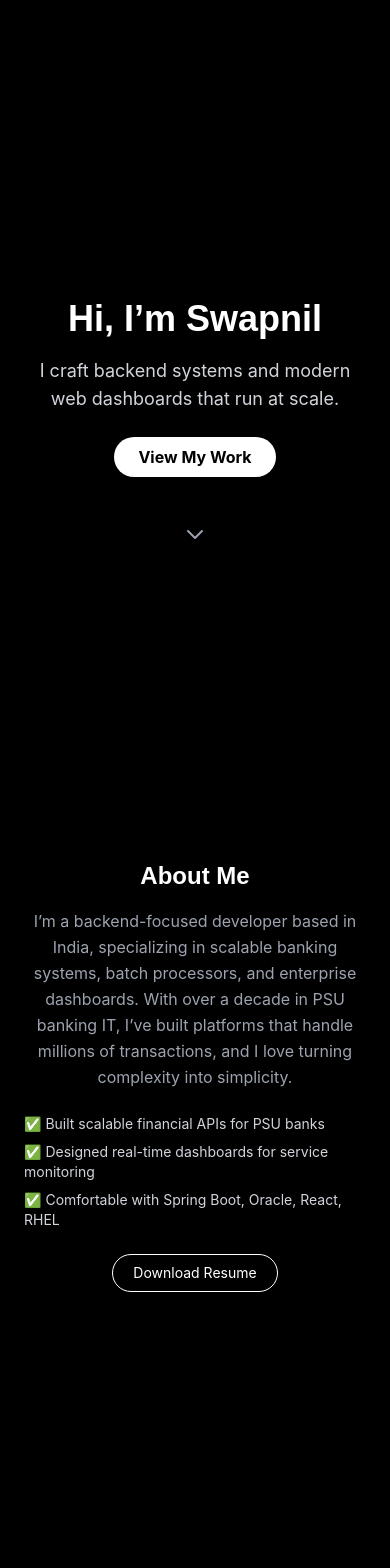
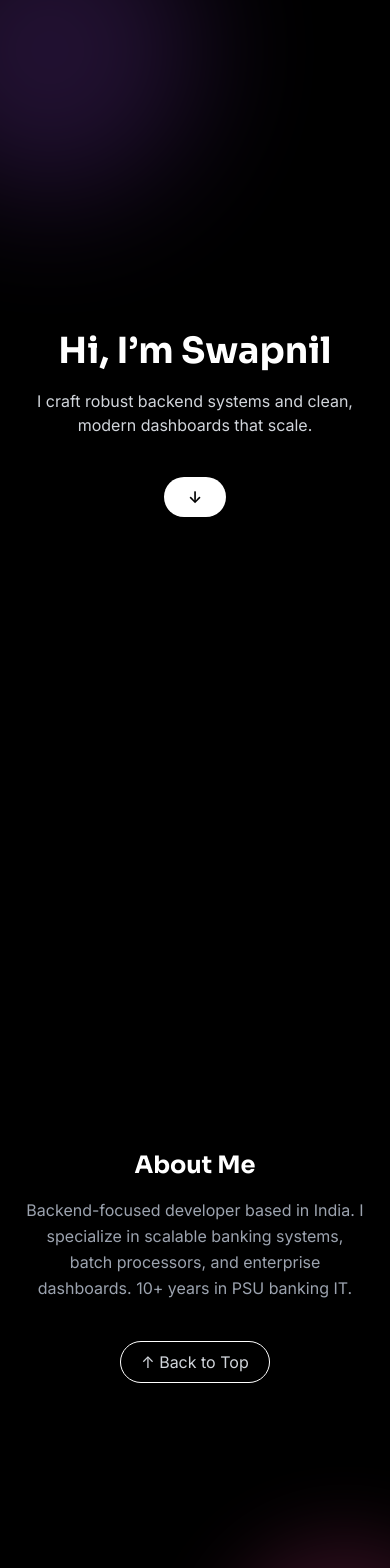
Before and after one commit to swapniljadav/darkfolio, a Next.js app: page / in a window 390 px wide. Shown: the top 1568 px of the page. Before the commit the page ends 1292 px from the top, so only its background shows below. Built offline with nearby package versions, Linux system fonts and the light colour scheme.

Commit message:
Update with blobs and animations

```diff
--- a/src/app/globals.css
+++ b/src/app/globals.css
@@ -12,3 +12,11 @@ html, body {
 html {
   scroll-behavior: smooth;
 }
+
+html,
+body {
+  padding: 0;
+  margin: 0;
+  scroll-behavior: smooth;
+  height: 100%;
+}
--- a/src/app/layout.tsx
+++ b/src/app/layout.tsx
@@ -1,9 +1,19 @@
 import './globals.css';
-import type { Metadata } from 'next';
+import { Inter, Sora } from 'next/font/google';
 
-export const metadata: Metadata = {
-  title: 'darkfolio',
-  description: 'Personal portfolio of Swapnil Jadav',
+const inter = Inter({
+  subsets: ['latin'],
+  variable: '--font-inter',
+});
+
+const sora = Sora({
+  subsets: ['latin'],
+  variable: '--font-sora',
+});
+
+export const metadata = {
+  title: 'Darkfolio - Swapnil Jadav',
+  description: 'Portfolio of a backend-focused engineer',
 };
 
 export default function RootLayout({
@@ -12,8 +22,8 @@ export default function RootLayout({
   children: React.ReactNode;
 }) {
   return (
-    <html lang="en" className="dark">
-      <body className="bg-black text-white antialiased">{children}</body>
+    <html lang="en" className={`${inter.variable} ${sora.variable}`}>
+      <body className="bg-black text-white font-inter">{children}</body>
     </html>
   );
 }
--- a/src/app/page.tsx
+++ b/src/app/page.tsx
@@ -1,62 +1,89 @@
 'use client';
 
+import { useRef } from 'react';
+import { motion } from 'framer-motion';
 import FadeInWhenVisible from '@/components/FadeInWhenVisible';
 
 export default function Home() {
+  const aboutRef = useRef<HTMLDivElement>(null);
+
+  const scrollToAbout = () => {
+    aboutRef.current?.scrollIntoView({ behavior: 'smooth' });
+  };
+
+  const scrollToTop = () => {
+    window.scrollTo({ top: 0, behavior: 'smooth' });
+  };
+
   return (
-    <main className="min-h-screen bg-black text-white flex flex-col items-center px-6">
-      {/* Hero Section */}
-      <FadeInWhenVisible>
-      <section className="flex flex-col justify-center items-center text-center min-h-screen">
-          <h1 className="text-4xl font-bold font-sora leading-tight sm:text-5xl md:text-6xl">
+    <main className="relative overflow-x-hidden bg-black text-white">
+      {/* Gradient Background Blobs */}
+      <div className="absolute top-[-100px] left-[-100px] w-[300px] h-[300px] bg-purple-500 rounded-full blur-3xl opacity-20 z-0" />
+      <div className="absolute bottom-[-100px] right-[-80px] w-[250px] h-[250px] bg-pink-500 rounded-full blur-2xl opacity-20 z-0" />
+
+      {/* Content Wrapper */}
+      <div className="relative z-10">
+
+        {/* HERO SECTION */}
+        <section className="h-screen w-full flex flex-col justify-center items-center text-center px-6">
+          <motion.h1
+            initial={{ opacity: 0, y: 40 }}
+            animate={{ opacity: 1, y: 0 }}
+            transition={{ duration: 1, ease: [0.22, 1, 0.36, 1] }}
+            className="text-4xl sm:text-5xl md:text-6xl font-sora font-bold leading-tight"
+          >
             Hi, I’m Swapnil
-          </h1>
-          <p className="text-lg font-inter mt-4 text-gray-300 sm:text-xl md:text-2xl">
-            I craft backend systems and modern web dashboards that run at scale.
-          </p>
-          <div className="mt-6">
-            <button className="bg-white text-black font-bold font-inter px-6 py-2 rounded-full hover:bg-gray-200 transition">
-              View My Work
+          </motion.h1>
+
+          <motion.p
+            initial={{ opacity: 0, y: 30 }}
+            animate={{ opacity: 1, y: 0 }}
+            transition={{ duration: 1, delay: 0.4, ease: [0.22, 1, 0.36, 1] }}
+            className="text-base sm:text-lg md:text-xl text-gray-300 font-inter mt-4 max-w-md"
+          >
+            I craft robust backend systems and clean, modern dashboards that scale.
+          </motion.p>
+
+          <motion.button
+            initial={{ opacity: 0, y: 20 }}
+            animate={{ opacity: 1, y: 0 }}
+            transition={{ duration: 1, delay: 0.8, ease: [0.22, 1, 0.36, 1] }}
+            onClick={scrollToAbout}
+            className="mt-10 px-6 py-2 rounded-full bg-white text-black font-semibold hover:bg-gray-200 transition"
+          >
+            ↓
+          </motion.button>
+        </section>
+
+        {/* ABOUT SECTION */}
+        <section
+          ref={aboutRef}
+          className="min-h-screen flex flex-col justify-center items-center text-center px-6"
+        >
+          <FadeInWhenVisible>
+            <h2 className="text-2xl sm:text-3xl font-sora font-bold mb-4">
+              About Me
+            </h2>
+          </FadeInWhenVisible>
+
+          <FadeInWhenVisible>
+            <p className="text-gray-400 max-w-md font-inter text-base sm:text-lg leading-relaxed">
+              Backend-focused developer based in India. I specialize in scalable banking systems,
+              batch processors, and enterprise dashboards. 10+ years in PSU banking IT.
+            </p>
+          </FadeInWhenVisible>
+
+          <FadeInWhenVisible>
+            <button
+              onClick={scrollToTop}
+              className="mt-10 px-5 py-2 rounded-full border border-white text-gray-300 hover:bg-white hover:text-black transition"
+            >
+              ↑ Back to Top
             </button>
-          </div>
-          {/* Scroll Down Arrow */}
-          <div className="mt-12 animate-bounce">
-            <a href="#about" className="text-gray-400 hover:text-white transition" aria-label="Scroll down">
-              <svg xmlns="http://www.w3.org/2000/svg" className="w-6 h-6 mx-auto" fill="none" viewBox="0 0 24 24" stroke="currentColor">
-                <path strokeLinecap="round" strokeLinejoin="round" strokeWidth={2} d="M19 9l-7 7-7-7" />
-              </svg>
-            </a>
-          </div>
+          </FadeInWhenVisible>
         </section>
-      </FadeInWhenVisible>
 
-      {/* About Me Section */}
-      <FadeInWhenVisible>
-      <section id="about" className="w-full max-w-md mt-4 text-center sm:mt-8">
-          <h2 className="text-2xl font-bold font-sora mb-4 sm:text-3xl">About Me</h2>
-          <p className="text-gray-400 font-inter text-base sm:text-lg leading-relaxed">
-            I’m a backend-focused developer based in India, specializing in scalable banking systems,
-            batch processors, and enterprise dashboards. With over a decade in PSU banking IT, I’ve
-            built platforms that handle millions of transactions, and I love turning complexity into simplicity.
-          </p>
-
-          <ul className="text-left mt-6 text-gray-300 font-inter space-y-2 text-sm sm:text-base">
-            <li>✅ Built scalable financial APIs for PSU banks</li>
-            <li>✅ Designed real-time dashboards for service monitoring</li>
-            <li>✅ Comfortable with Spring Boot, Oracle, React, RHEL</li>
-          </ul>
-
-          <div className="mt-6">
-            <a
-              href="/Swapnil_Jadav_Resume.pdf"
-              className="inline-block px-5 py-2 border border-white rounded-full hover:bg-white hover:text-black transition font-inter text-sm sm:text-base"
-              download
-            >
-              Download Resume
-            </a>
-          </div>
-        </section>
-      </FadeInWhenVisible>
+      </div>
     </main>
   );
 }
--- a/src/components/FadeInWhenVisible.tsx
+++ b/src/components/FadeInWhenVisible.tsx
@@ -5,14 +5,20 @@ import { useRef } from 'react';
 
 export default function FadeInWhenVisible({ children }: { children: React.ReactNode }) {
   const ref = useRef(null);
-  const isInView = useInView(ref, { once: true });
+  const isInView = useInView(ref, {
+    once: true,
+    margin: '-10% 0px',
+  });
 
   return (
     <motion.div
       ref={ref}
       initial={{ opacity: 0, y: 40 }}
       animate={isInView ? { opacity: 1, y: 0 } : {}}
-      transition={{ duration: 0.6, ease: 'easeOut' }}
+      transition={{
+        duration: 1,
+        ease: [0.22, 1, 0.36, 1],
+      }}
     >
       {children}
     </motion.div>
--- a/tailwind.config.js
+++ b/tailwind.config.js
@@ -7,8 +7,8 @@ module.exports = {
     theme: {
       extend: {
         fontFamily: {
-          inter: ['Inter', 'sans-serif'],
-          sora: ['Sora', 'sans-serif'],
+          inter: ['var(--font-inter)', 'sans-serif'],
+          sora: ['var(--font-sora)', 'sans-serif'],
         },
       },
     },
```
